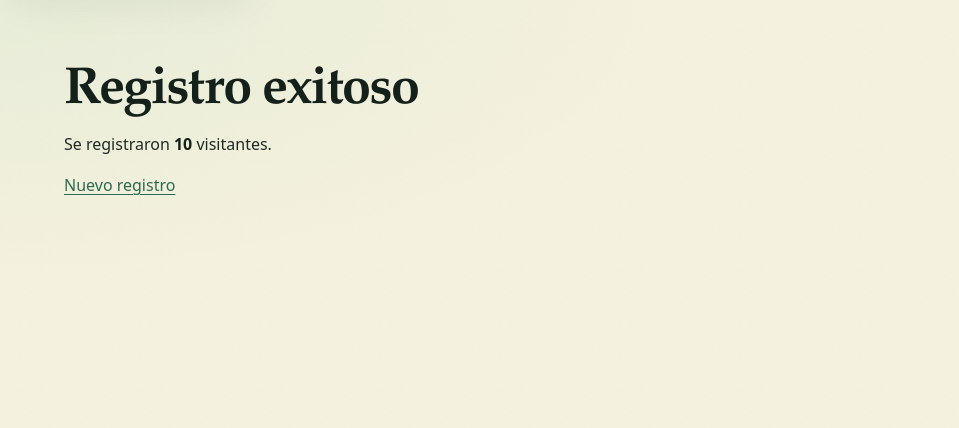
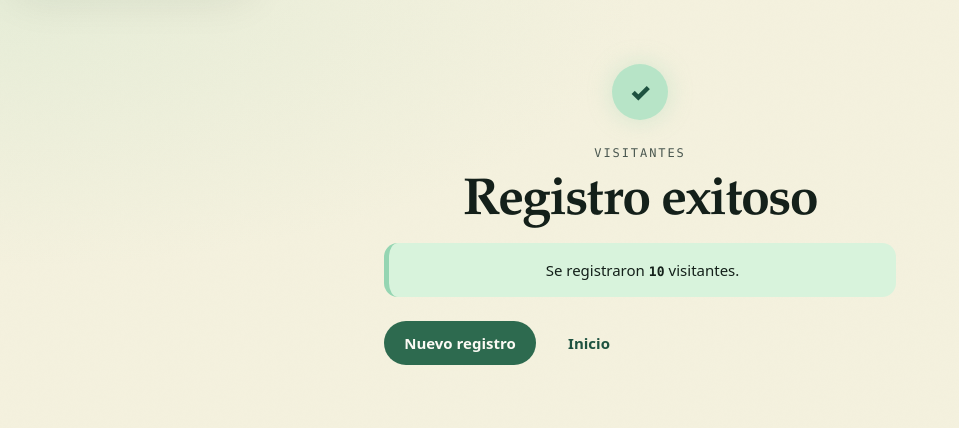
Before and after one commit to LuisMAC2022/Pablo, a Python web app: template app/templates/visitantes_confirmacion.html in a window 1280 px wide. Shown: the top 428 px of the page, without its empty margins (0-959 px from the left). Run offline with Jinja, Linux system fonts and the light colour scheme; the template is opened without the code that fills it: most values are stand-ins (such as "Sample title", 1, 10 or a date in 2020).

Commit message:
Apply Mycelium visitors confirmation design

```diff
--- a/app/templates/visitantes_confirmacion.html
+++ b/app/templates/visitantes_confirmacion.html
@@ -1,17 +1,17 @@
-<!DOCTYPE html>
-<html lang="es">
-<head>
-	<meta charset="UTF-8">
-	<meta name="viewport"  content="width=device-width, initial-scale=1.0" >
-	<title> Registro exitoso </title>
-	<link rel="stylesheet" href="/static/css/museo.css">
-</head>
-<body>
-    <a class="skip-link" href="#contenido-principal">Saltar al contenido principal</a>
-	<main id="contenido-principal" class="container">
-			<h1> Registro exitoso </h1>
-			<p> Se registraron <strong>{{cantidad }} </strong>  visitantes.</p>
-		<a href="/visitantes"> Nuevo registro	</a>
-	</main>
-</body>
-</html>
+{% extends "base.html" %}
+
+{% block title %}Registro exitoso | Pabellón Nacional de la Biodiversidad{% endblock %}
+
+{% block body %}
+<main id="contenido-principal" class="confirmation-panel confirmation-panel--compact page-main">
+  <div class="success-mark" aria-hidden="true">✓</div>
+  <p class="eyebrow">Visitantes</p>
+  <h1>Registro exitoso</h1>
+  <p role="status" class="alert">Se registraron <strong class="mono">{{ cantidad }}</strong> visitantes.</p>
+
+  <nav class="confirmation-actions" aria-label="Acciones del registro">
+    <a class="btn" href="/visitantes">Nuevo registro</a>
+    <a class="btn btn--ghost" href="/inicio">Inicio</a>
+  </nav>
+</main>
+{% endblock %}
```
